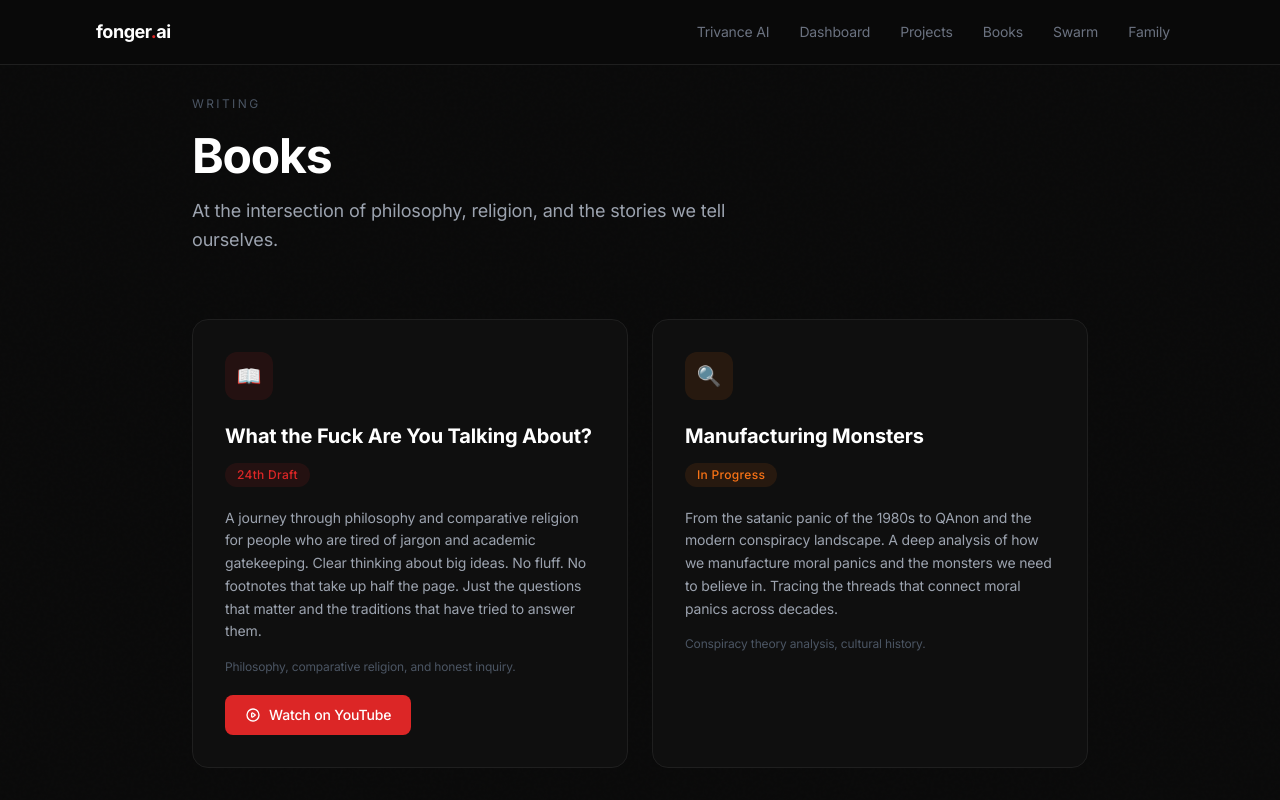
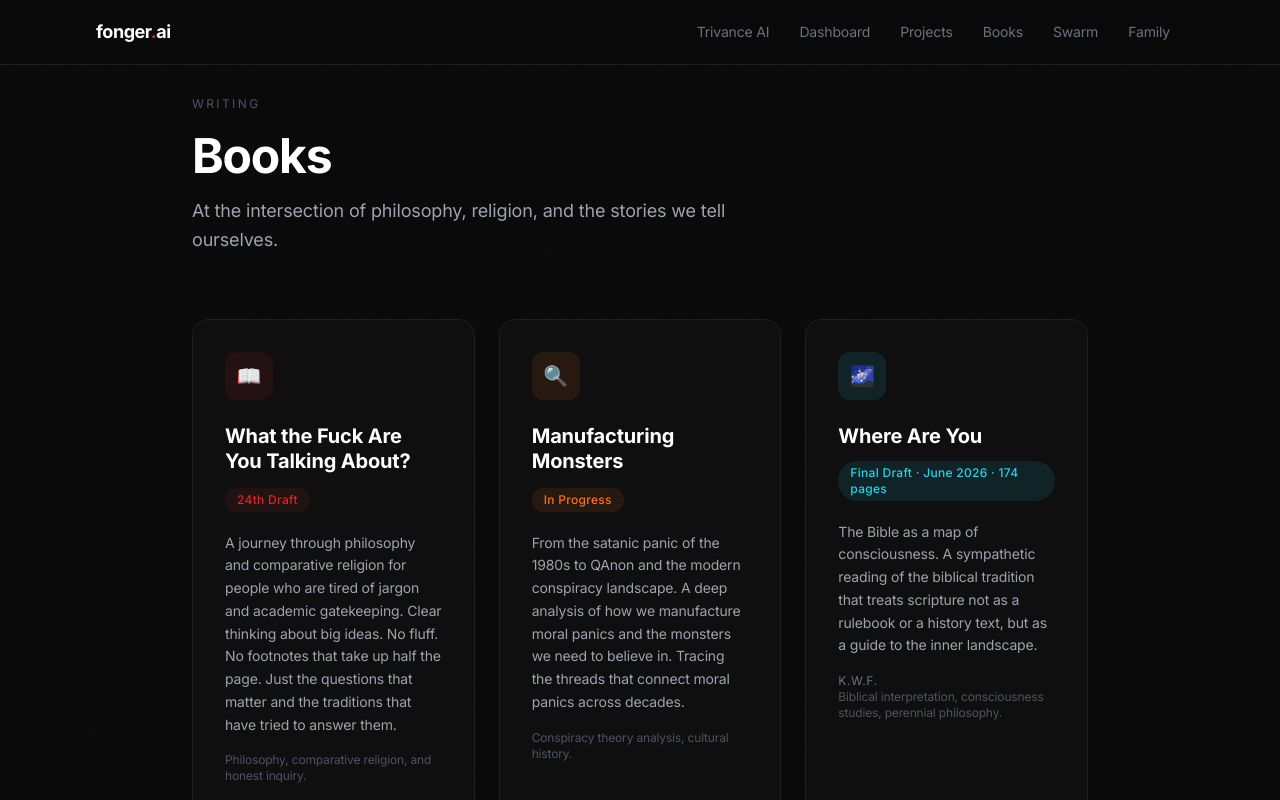
Before and after one commit to k00jax/fonger-ai, a Next.js app: page /books in a window 1280 px wide. Shown: the top 800 px of the page. Built offline with nearby package versions, Linux system fonts and the light colour scheme.

Commit message:
Add Where Are You book to books page

```diff
--- a/src/app/books/page.js
+++ b/src/app/books/page.js
@@ -12,7 +12,7 @@ export default function BooksPage() {
         </div>
 
         {/* Book Cards */}
-        <div className="grid grid-cols-1 md:grid-cols-2 gap-6 mb-16">
+        <div className="grid grid-cols-1 md:grid-cols-2 lg:grid-cols-3 gap-6 mb-16">
           {/* Book 1: WTFAYTA */}
           <div className="group bg-[#0f0f0f] border border-[#1f1f1f] rounded-2xl p-8 card-hover transition-all duration-500">
             <div className="w-12 h-12 rounded-xl bg-brand-red/10 text-brand-red flex items-center justify-center text-xl mb-6 transition-transform duration-500 group-hover:scale-110">
@@ -77,6 +77,26 @@ export default function BooksPage() {
 
             <p className="text-gray-600 text-xs">Conspiracy theory analysis, cultural history.</p>
           </div>
+
+          {/* Book 3: Where Are You */}
+          <div className="group bg-[#0f0f0f] border border-[#1f1f1f] rounded-2xl p-8 card-hover transition-all duration-500">
+            <div className="w-12 h-12 rounded-xl bg-[#22d3ee]/10 text-[#22d3ee] flex items-center justify-center text-xl mb-6 transition-transform duration-500 group-hover:scale-110">
+              🌌
+            </div>
+            <h2 className="text-xl font-bold text-white leading-tight mb-3">
+              Where Are You
+            </h2>
+            <span className="inline-block px-3 py-1 bg-[#22d3ee]/10 text-[#22d3ee] text-xs rounded-full mb-5 font-medium tracking-wide">
+              Final Draft · June 2026 · 174 pages
+            </span>
+            <p className="text-gray-400 leading-relaxed text-sm mb-4">
+              The Bible as a map of consciousness. A sympathetic reading of the
+              biblical tradition that treats scripture not as a rulebook or a
+              history text, but as a guide to the inner landscape.
+            </p>
+            <p className="text-gray-500 text-xs uppercase tracking-wider mt-2">K.W.F.</p>
+            <p className="text-gray-600 text-xs">Biblical interpretation, consciousness studies, perennial philosophy.</p>
+          </div>
         </div>
 
         {/* Subscribe */}
```
Also changed, not shown: 18 other files (tests, documents, lock files or other folders).
